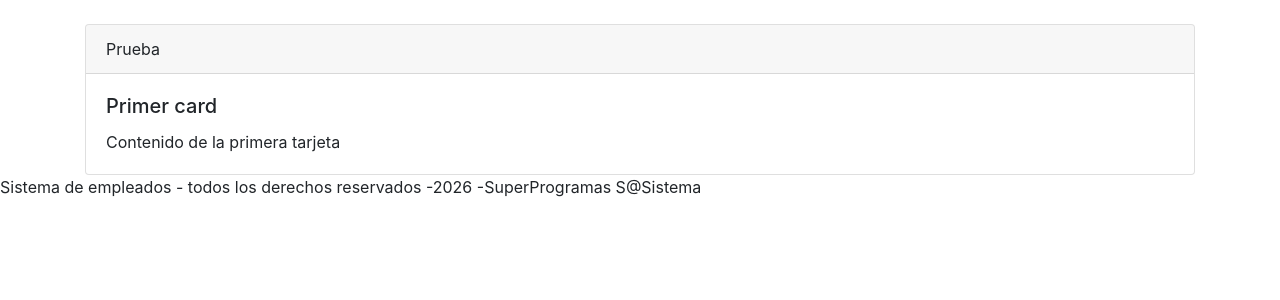
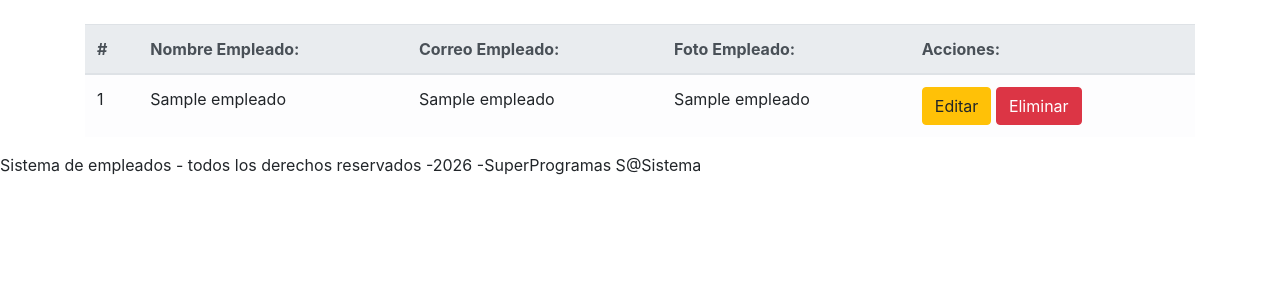
Before and after one commit to pablodavidvega/Proyect-python-with-flask, a Flask app: template templates/empleados/index.html in a window 1280 px wide. Shown: the part 56-356 px from the top of the page. Run offline with Flask 3, Linux system fonts and the light colour scheme; the template is opened without the code that fills it: most values are stand-ins (such as "Sample title", 1, 10 or a date in 2020); parts of the project's set-up code (start-up, migrations or seed data) failed here and were passed over; some libraries are stand-ins or nearby versions.

Commit message:
Crud empleados

```diff
--- a/app.py
+++ b/app.py
@@ -1,6 +1,6 @@
-import _mysql_connector
-from mysql.connector import ERROR
-from flask import Flask, render_template, request
+import mysql.connector
+from mysql.connector import Error
+from flask import Flask, render_template, request, redirect, url_for
 
 app = Flask (__name__)
 
@@ -8,6 +8,7 @@ app = Flask (__name__)
 def index():
     try:
         #conexion
+
         conexion = mysql.connector.connect(
             host = 'localhost',
             user = 'root',
@@ -16,17 +17,22 @@ def index():
         )
         if conexion.is_connected():
             cursor1 = conexion.cursor()
-            cursor1.Execute(f"""SELECT * FROM empleados;""")
-            resultado = cursor1.fetchall() #continuara
+            cursor1.execute(f"""SELECT * FROM empleados;""")
+            resultado = cursor1.fetchall()
 
-            print("Datos insertados con exito")
+            if resultado:
+                print(resultado)
+            else:
+                print('No existen Registros')
+            conexion.commit()
+
     except Error as e:
         print('Error durante la conexion o ejecucion de la consola: ', e)
     finally:
-        if conexion.is_connectes():
+        if conexion.is_connected():
             cursor1.close()
             conexion.close()
-    return render_template('empleados/index.html')
+    return render_template('empleados/index.html', informacion=resultado)
 
 @app.route('/create')
 def create():
@@ -47,15 +53,39 @@ def almacenamiento():
         )
         if conexion.is_connected():
             cursor1 = conexion.cursor()
-            cursor1.Execute(f"""insert into empleados (id_empleado, nombre_empleado, correo_empleado, foto_empleado, imagen_empleado')
-                                values (null, '{nombre}', '{_correo}', '{_fotofilename}');""")
+            cursor1.execute(f"""insert into empleados (id_empleado, nombre_empleado, correo_empleado, imagen_empleado)
+                                values (null, '{_nombre}', '{_correo}', '{_foto.filename}');""")
             conexion.commit()
             print("Datos insertados con exito")
     except Error as e:
         print('Error durante la conexion o ejecucion de la consola: ', e)
     finally:
-        if conexion.is_connectes():
+        if conexion.is_connected():
             cursor1.close()
             conexion.close()
-    return render_template('empleados/index.html')
+    return redirect(url_for('index'))
+
+#Crear el metodo de borrar
+@app.route('/eliminar/<int:id>') #Recibir un parametro en la ruta , que tipo de dato es y como llamo ese parametro
+def eliminar(id): #Paso el parametro de la ruta al metodo
+    try:
+        #conexion
+        conexion = mysql.connector.connect(
+            host = 'localhost',
+            user = 'root',
+            passwd = '',
+            database = 'sistem'
+        )
+        if conexion.is_connected():
+            cursor1 = conexion.cursor()
+            cursor1.execute(f"""delete from empleados where id_empleado= {id};""")
+            conexion.commit()
+    except Error as e:
+        print('Error durante la conexion o ejecucion de la consola: ', e)
+    finally:
+        if conexion.is_connected():
+            cursor1.close()
+            conexion.close()
+    return redirect('/consulta')
+
 app.run(host='0.0.0.0', port=81, debug=True)
--- a/templates/empleados/index.html
+++ b/templates/empleados/index.html
@@ -1,14 +1,28 @@
 {% include 'header.html'%}
 <br>
-    <form method="post" action="" enctype="multipart/form-data">
-        <div class="card">
-            <div class="card-header">
-                Prueba
-            </div>
-            <div class="card-body">
-                <h5 class="card-title">Primer card</h5>
-                <p class="card-text">Contenido de la primera tarjeta</p>
-            </div>
-        </div>
-    </form>
+    <table class="table table-light">
+        <thead class="thead-light">
+            <tr>
+                <th>#</th>
+                <th>Nombre Empleado:</th>
+                <th>Correo Empleado:</th>
+                <th>Foto Empleado:</th>
+                <th>Acciones:</th>
+            </tr>
+        </thead>
+        <tbody>
+            {% for empleado in informacion %}
+            <tr>
+                <td>{{empleado[0]}}</td>
+                <td>{{empleado[1]}}</td>
+                <td>{{empleado[2]}}</td>
+                <td>{{empleado[3]}}</td>
+                <td>
+                    <a href="/editar/{{empleado[0]}}" class="btn btn-warning">Editar</a>
+                    <a class="btn btn-danger" onclick="return confirm('Seguro de Eliminar?')" href="/eliminar/{{empleado[0]}}">Eliminar</a>
+                </td>
+            </tr>
+            {% endfor%}
+        </tbody>
+    </table>
 {% include 'footer.html' %}
```
